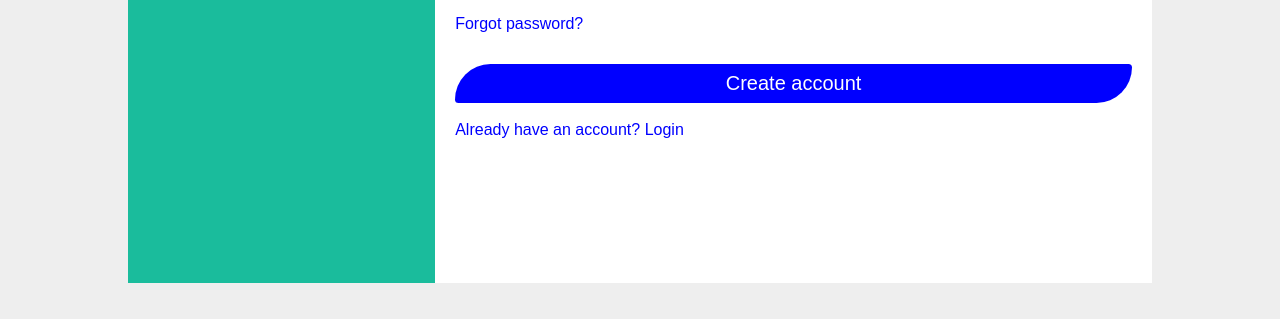
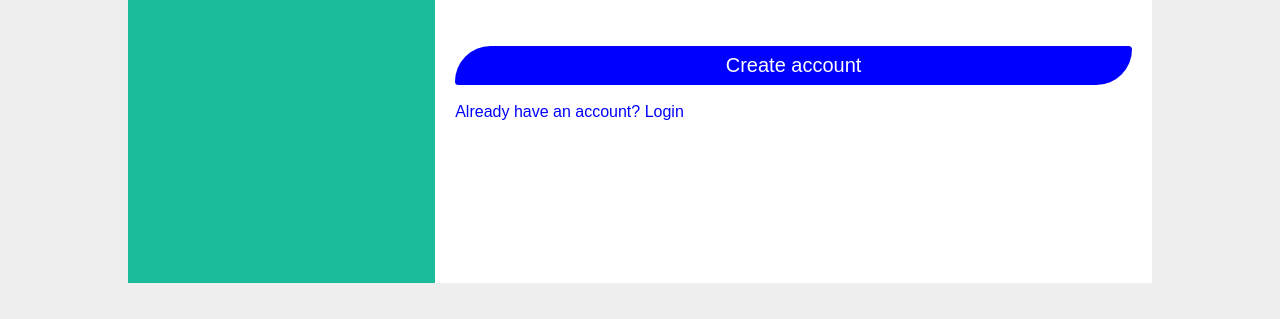
Before and after one commit to thingMake/website, a plain HTML site: page website/login.html in a window 1280 px wide. Both pictures are taken after a click on the link "Don't have an account? Register". Shown: the part 481-800 px from the top of the page. Drawn offline with Linux system fonts and the light colour scheme; no server answers.

Commit message:
Fix login

```diff
--- a/website/login.html
+++ b/website/login.html
@@ -82,7 +82,7 @@
           <input id="password" type="password" class="round" autocomplete="current-password">
           <br><br>
           </form>
-          <a onclick="forgotPassword()">Forgot password?</a>
+          <a onclick="forgotPassword()" id="forgotPasswordLink">Forgot password?</a>
           <pre id="error" style="color:red;"></pre><br>
 
           <button onclick="login()" id="loginBtn">Login</button>
@@ -111,17 +111,20 @@
       var emailEl = document.querySelector("#email")
       var error = document.getElementById("error")
       var switchLink = document.querySelector("#switch")
+      var forgotPasswordLink = document.querySelector("#forgotPasswordLink")
 
       function switchTo(type){
         if(type === "login"){
           document.querySelector("#loginBtn").classList.remove("hidden")
           document.querySelector("#createBtn").classList.add("hidden")
           document.querySelector("#emailContainer").classList.add("hidden")
+          forgotPasswordLink.classList.remove("hidden")
           switchLink.innerHTML = "Don't have an account? Register"
         }else if(type === "register"){
           document.querySelector("#loginBtn").classList.add("hidden")
           document.querySelector("#createBtn").classList.remove("hidden")
           document.querySelector("#emailContainer").classList.remove("hidden")
+          forgotPasswordLink.classList.add("hidden")
           switchLink.innerHTML = "Already have an account? Login"
         }else{
           console.error("no such type:",type)
```
